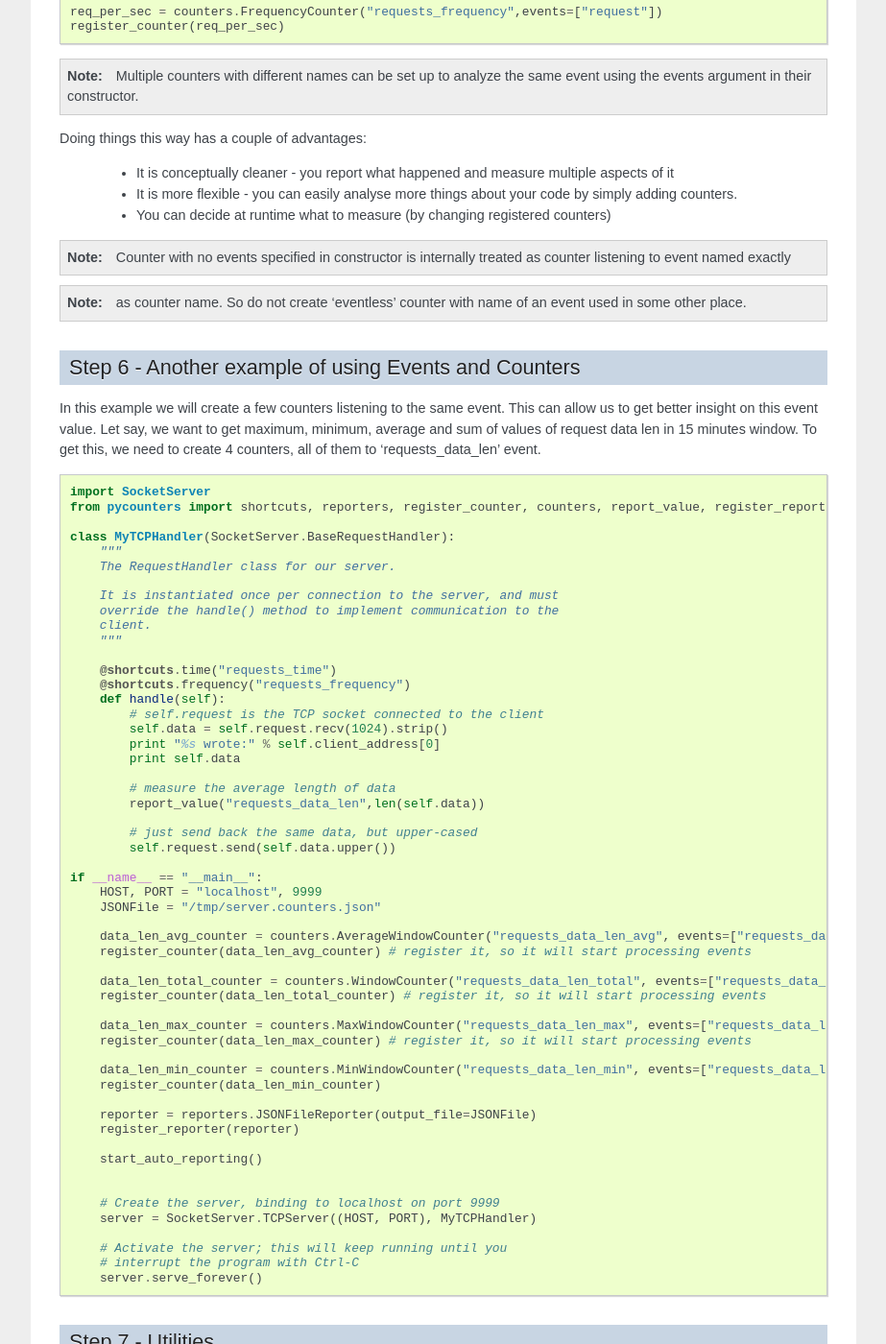
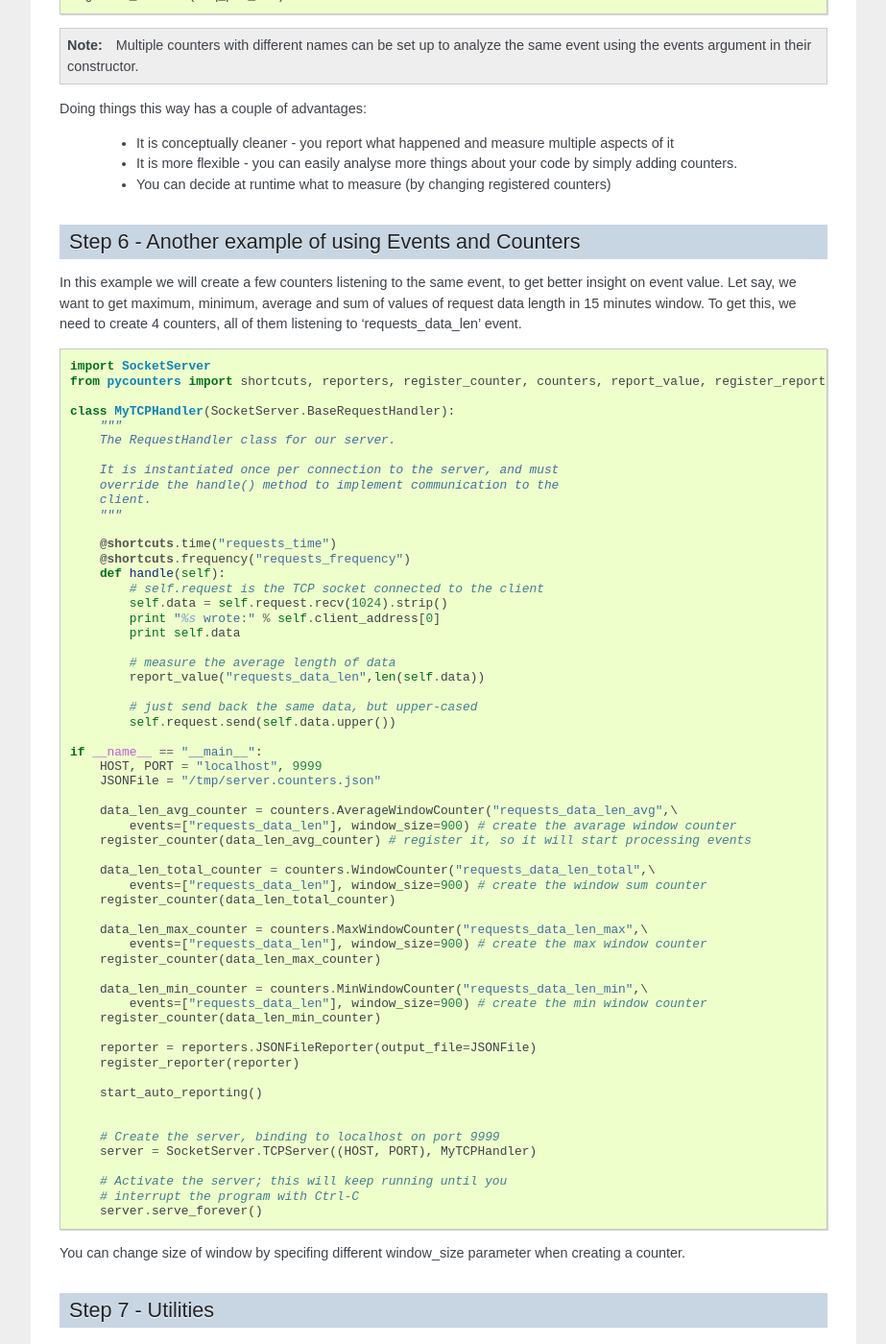
Before and after one commit to prismskylabs/pycounters, a Sphinx documentation site: the page built from docs/source/tutorial.rst, in a window 1280 px wide and 1400 px high, scrolled down 5491 px. Shown: the whole window at 96% size, without its empty margins (198-1121 px from the left). Built offline with Sphinx 7.4.7, drawn with Linux system fonts in a browser that asks for light colours; some of the changed text lies outside the part shown.

Commit message:
improved documentation

```diff
--- a/docs/source/moving_parts.rst
+++ b/docs/source/moving_parts.rst
@@ -41,6 +41,8 @@
     will give you the average rate of cache hits.
     Value events can be reported by using the :func:`report_value` function.
 
+.. note:: There is no special way in PyCounters to create new event it is enough, to create a counter listening to that event.
+
 .. _counters:
 
 --------------------
@@ -49,7 +51,8 @@
 
 All the "smartness" of PyCounters is bundled withing a set of Counters. Counters are in charge of intercepting and interpreting
 events reported by different parts of the program. As mentioned before, you can register a Counter when you want to analyze specific events
-(by default events of identical name). You do so by using the :py:func:`register_counter` function: ::
+(by default events of identical name, if you need more control, use events parameter).
+You do so by using the :py:func:`register_counter` function: ::
 
     counter = AverageWindowCounter("some_name")
     register_counter(counter)
--- a/docs/source/tutorial.rst
+++ b/docs/source/tutorial.rst
@@ -188,10 +188,9 @@
 events. Because of this, it is a good idea to report all important events through the code and choose later what you
 exactly want analyzed. To do this we must separate event reporting from the definition of counters.
 
-There are two ways of specifing events to which counter is listening. The easiest way sufficient in most of cases is
-creating an counter without passing events parameter during initialization. This way, counter will listen to only one event,
-named exactly as counter name. If you need more control, you can specified a list of events when creating a counter.
-In this situation, counter will listen *only* to events specified on that list.
+.. Note::
+    When you create a counter, it will by default listen to one event, *named exactly as counter name*.
+    However, if events parameter is passed to a counter at initialization, counter will listen *only* to events from list.
 
 .. Note::
   This approach also means you can analyze things differently on a single thread, by installing thread specific
@@ -338,17 +337,14 @@
     * It is more flexible - you can easily analyse more things about your code by simply adding counters.
     * You can decide at runtime what to measure (by changing registered counters)
 
-.. note:: Counter with no events specified in constructor is internally treated as counter listening to event named exactly
-.. note:: as counter name. So do not create 'eventless' counter with name of an event used in some other place.
-
 
 ------------------------
 Step 6 - Another example of using Events and Counters
 ------------------------
 
-In this example we will create a few counters listening to the same event. This can allow us to get better insight on this
-event value. Let say, we want to get maximum, minimum, average and sum of values of request data len in 15 minutes window.
-To get this, we need to create 4 counters, all of them to 'requests_data_len' event.
+In this example we will create a few counters listening to the same event, to get better insight on
+event value. Let say, we want to get maximum, minimum, average and sum of values of request data length in 15 minutes window.
+To get this, we need to create 4 counters, all of them listening to 'requests_data_len' event.
 ::
 
     import SocketServer
@@ -381,16 +377,20 @@
         HOST, PORT = "localhost", 9999
         JSONFile = "/tmp/server.counters.json"
 
-        data_len_avg_counter = counters.AverageWindowCounter("requests_data_len_avg", events=["requests_data_len"], window_size=300) # create the avarage window counter
+        data_len_avg_counter = counters.AverageWindowCounter("requests_data_len_avg",\
+            events=["requests_data_len"], window_size=900) # create the avarage window counter
         register_counter(data_len_avg_counter) # register it, so it will start processing events
 
-        data_len_total_counter = counters.WindowCounter("requests_data_len_total", events=["requests_data_len"], window_size=300) # create the window sum counter
-        register_counter(data_len_total_counter) # register it, so it will start processing events
+        data_len_total_counter = counters.WindowCounter("requests_data_len_total",\
+            events=["requests_data_len"], window_size=900) # create the window sum counter
+        register_counter(data_len_total_counter)
 
-        data_len_max_counter = counters.MaxWindowCounter("requests_data_len_max", events=["requests_data_len"], window_size=300) # create the max window counter
-        register_counter(data_len_max_counter) # register it, so it will start processing events
+        data_len_max_counter = counters.MaxWindowCounter("requests_data_len_max",\
+            events=["requests_data_len"], window_size=900) # create the max window counter
+        register_counter(data_len_max_counter)
 
-        data_len_min_counter = counters.MinWindowCounter("requests_data_len_min", events=["requests_data_len"], window_size=300) # create the min window counter
+        data_len_min_counter = counters.MinWindowCounter("requests_data_len_min",\
+            events=["requests_data_len"], window_size=900) # create the min window counter
         register_counter(data_len_min_counter)
 
         reporter = reporters.JSONFileReporter(output_file=JSONFile)
@@ -407,6 +407,7 @@
         server.serve_forever()
 
 
+You can change size of window by specifing different window_size parameter when creating a counter.
 
 ------------------------
 Step 7 - Utilities
```
